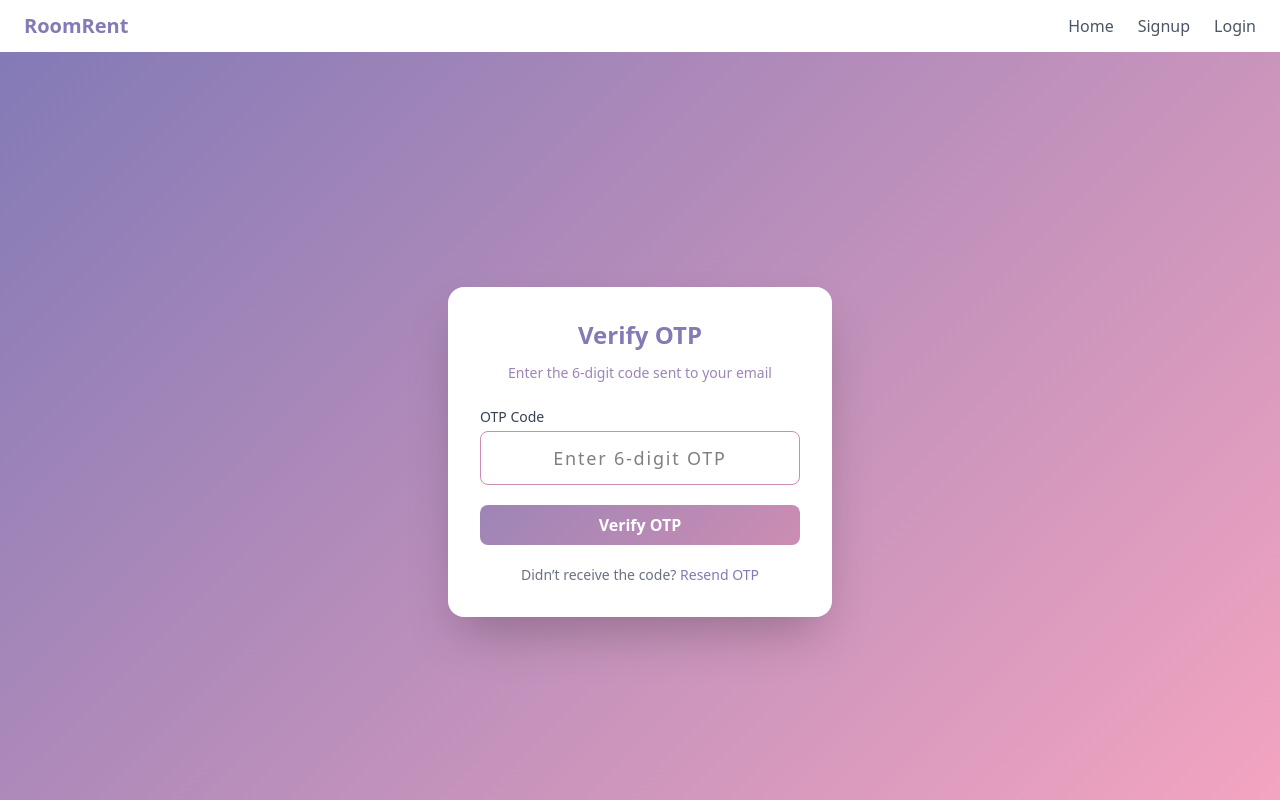
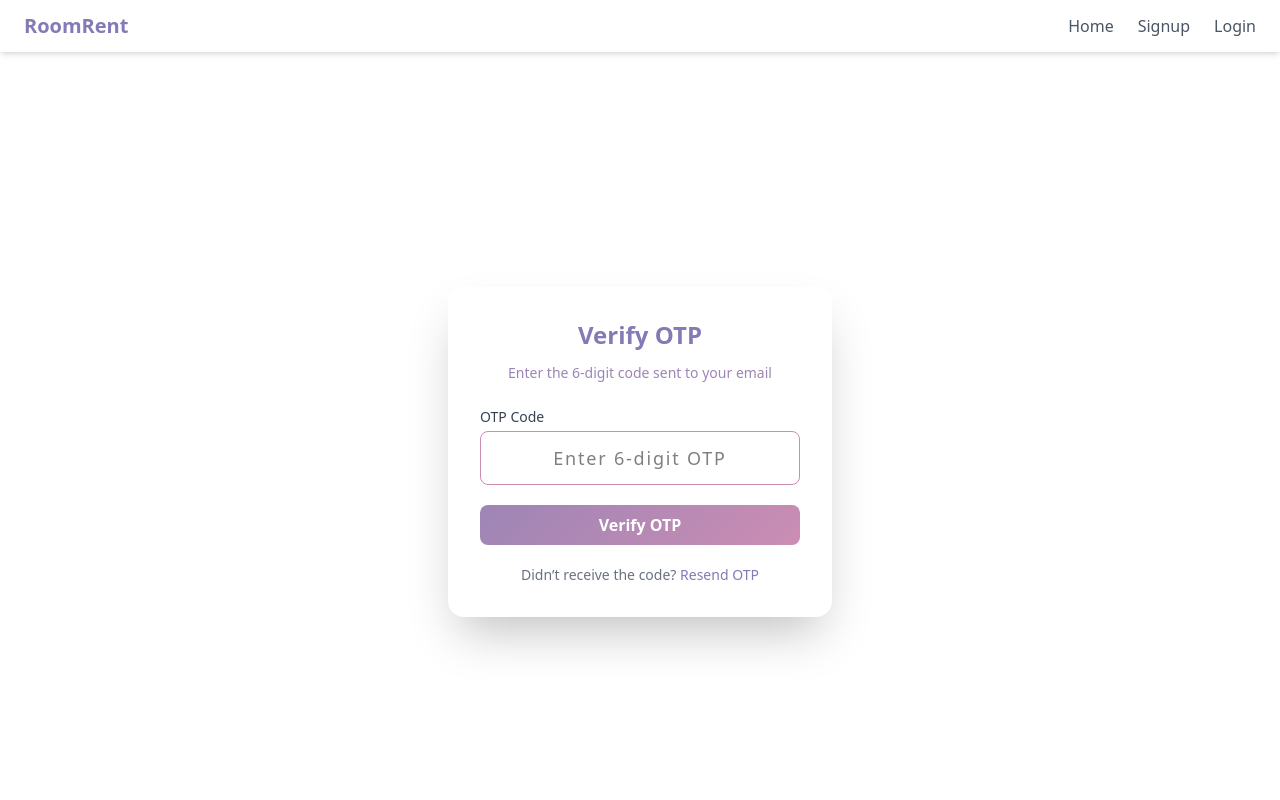
Before and after one commit to mohanlal-rana/rentmeroom, a React (Vite) app in the folder client/: page /verifyotp in a window 1280 px wide. Shown: the top 800 px of the page. Built offline with nearby package versions, Linux system fonts and the light colour scheme; no server answers.

Commit message:
remove bg from verifyotp page

```diff
--- a/client/src/pages/VerifyOTP.jsx
+++ b/client/src/pages/VerifyOTP.jsx
@@ -51,9 +51,6 @@ function VerifyOtp() {
   return (
     <div
       className="min-h-screen flex items-center justify-center px-4"
-      style={{
-        background: "linear-gradient(135deg, #837ab6, #f6a5c0)",
-      }}
     >
       <div className="w-full max-w-sm bg-white rounded-2xl shadow-2xl p-8">
         <h2
```
